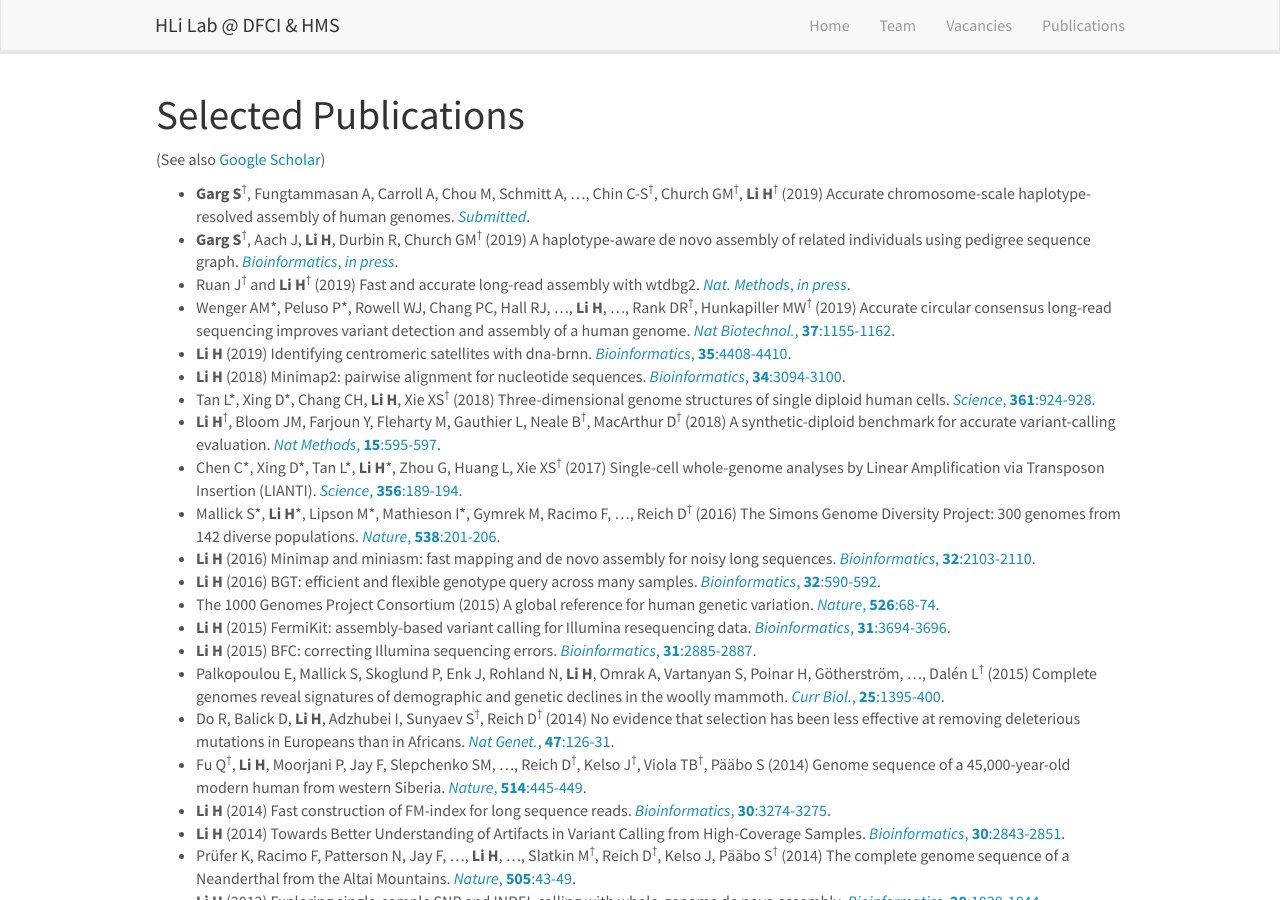
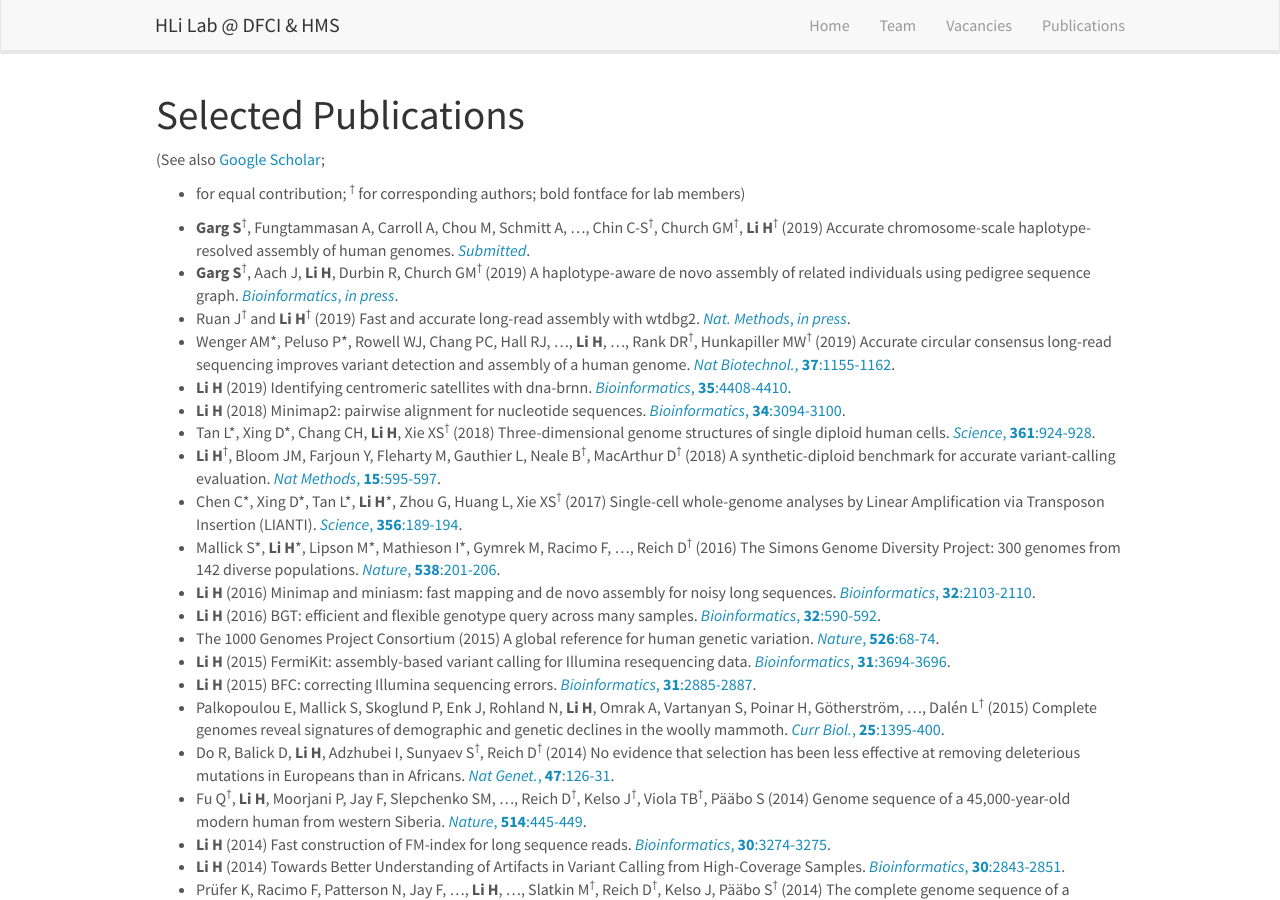
Before and after one commit to hlilab/hlilab.github.io, a Jekyll site: the page built from _pages/publications.md, in a window 1280 px wide and 900 px high. Built offline with Jekyll 4.4.1, drawn with Linux system fonts in a browser that asks for light colours; nearby versions of some CDN libraries.

Commit message:
intruction on symbols

```diff
--- a/_pages/publications.md
+++ b/_pages/publications.md
@@ -8,7 +8,8 @@ permalink: /publications/
 
 # Selected Publications
 
-(See also [Google Scholar](https://scholar.google.com/citations?user=HQv0p0kAAAAJ))
+(See also [Google Scholar](https://scholar.google.com/citations?user=HQv0p0kAAAAJ);
+* for equal contribution; <sup>&#8224;</sup> for corresponding authors; bold fontface for lab members)
 
 <ul>
 {% for publi in site.data.recentpub %}
```
